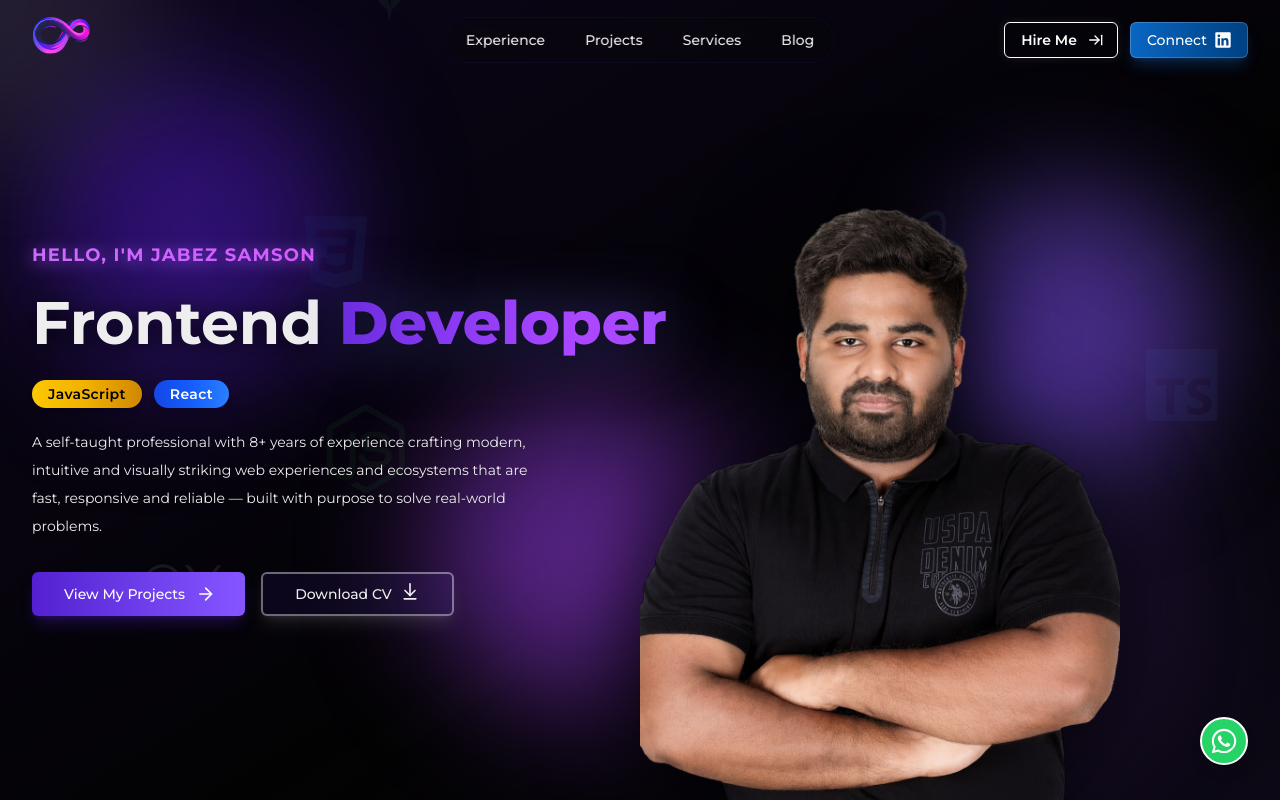
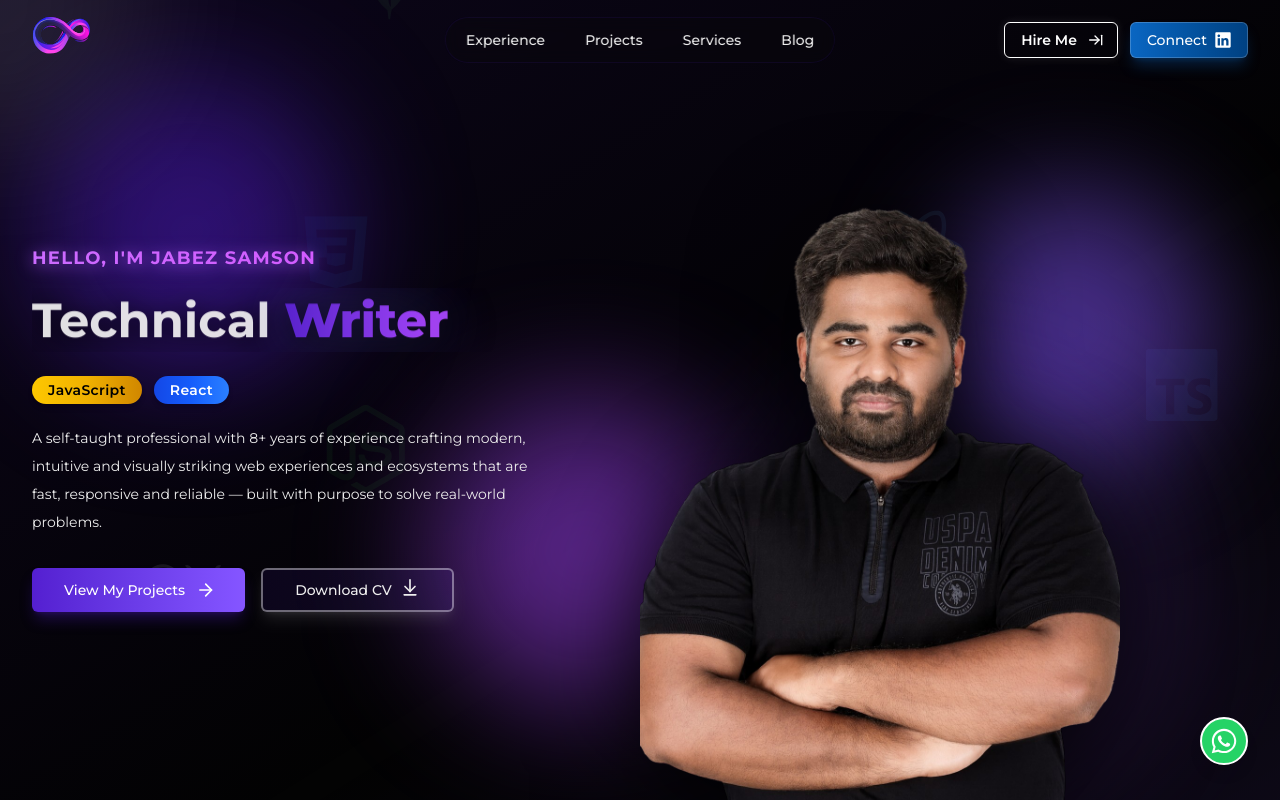
Before and after one commit to jabezsamsondev-prog/my_portfolio_website, a React (Vite) app: page / in a window 1280 px wide. Shown: the top 800 px of the page. Built offline with nearby package versions, Linux system fonts and the light colour scheme.

Commit message:
few changes in hero section

```diff
--- a/src/components/sections/Hero.tsx
+++ b/src/components/sections/Hero.tsx
@@ -1,5 +1,6 @@
 import { Button } from "../ui/Button";
-import { motion } from "framer-motion";
+import { useState, useEffect } from "react";
+import { motion, AnimatePresence } from "framer-motion";
 import { ArrowRight, ArrowDownToLine } from "lucide-react";
 import {
   SiMongodb,
@@ -16,6 +17,23 @@ export function Hero() {
   const scrollToSection = (id: string) => {
     document.getElementById(id)?.scrollIntoView({ behavior: "smooth" });
   };
+
+  const titles = [
+    "Front-end Engineer",
+    "Product Consultant",
+    "Technical Writer",
+    "Digital Experience Architect",
+    "Tech Innovator",
+  ];
+
+  const [index, setIndex] = useState(0);
+
+  useEffect(() => {
+    const interval = setInterval(() => {
+      setIndex((prev) => (prev + 1) % titles.length);
+    }, 3000); // Change every 3 seconds
+    return () => clearInterval(interval);
+  }, []);
 
   return (
     <section
@@ -207,15 +225,26 @@ export function Hero() {
               >
                 HELLO, I'M JABEZ SAMSON
               </motion.h2>
-              <h1 className="text-3xl sm:text-3xl md:text-4xl lg:text-3xl xl:text-6xl font-extrabold mb-3 leading-tight text-foreground drop-shadow-[0_4px_12px_rgba(0,0,0,0.9)]">
-                Frontend{" "}
-                <span
-                  className="bg-gradient-to-r from-primary via-purple-500 to-accent bg-clip-text text-transparent font-extrabold animate-gradient filter drop-shadow-[0_0_30px_rgba(99,102,241,0.5)]"
-                  style={{ backgroundSize: "200% auto" }}
-                >
-                  Developer
-                </span>
-              </h1>
+              <div className="h-16 sm:h-20 md:h-24 lg:h-16 xl:h-16 overflow-hidden mb-2 sm:mb-4 lg:mb-6">
+                <AnimatePresence mode="wait">
+                  <motion.h1
+                    key={titles[index]}
+                    initial={{ y: 40, opacity: 0 }}
+                    animate={{ y: 0, opacity: 1 }}
+                    exit={{ y: -40, opacity: 0 }}
+                    transition={{ duration: 0.5, ease: "easeInOut" }}
+                    className="text-2xl sm:text-4xl md:text-[2.75rem] lg:text-5xl xl:text-5xl font-extrabold leading-tight text-foreground drop-shadow-[0_4px_12px_rgba(0,0,0,0.9)]"
+                  >
+                    {titles[index].split(" ")[0]}{" "}
+                    <span
+                      className="bg-gradient-to-r from-primary via-purple-500 to-accent bg-clip-text text-transparent font-extrabold animate-gradient filter drop-shadow-[0_0_30px_rgba(99,102,241,0.5)]"
+                      style={{ backgroundSize: "200% auto" }}
+                    >
+                      {titles[index].split(" ").slice(1).join(" ")}
+                    </span>
+                  </motion.h1>
+                </AnimatePresence>
+              </div>
               <div className="flex gap-3 my-5 justify-center items-center lg:justify-start">
                 <span className="inline-block px-4 py-1 rounded-full bg-gradient-to-r from-yellow-400 via-yellow-500 to-yellow-600 text-black font-semibold shadow-md text-sm tracking-wide">
                   JavaScript
--- a/src/components/ui/Header.tsx
+++ b/src/components/ui/Header.tsx
@@ -44,10 +44,13 @@ export function Header() {
       // Detect active section
       const sections = [
         "hero",
-        "hero",
         "experience",
         "work",
         "services",
+        "skills",
+        "highlights",
+        "about",
+        "inspiration",
         "blog",
         "contact",
       ];
@@ -126,7 +129,14 @@ export function Header() {
                   animate={{
                     left: indicatorStyle.left,
                     width: indicatorStyle.width,
-                    opacity: activeSection === "hero" ? 0 : 1,
+                    opacity: [
+                      "experience",
+                      "work",
+                      "services",
+                      "blog",
+                    ].includes(activeSection)
+                      ? 1
+                      : 0,
                   }}
                   transition={{
                     type: "spring",
@@ -199,7 +209,11 @@ export function Header() {
               <Button
                 variant="outline"
                 size="sm"
-                className="text-white px-3 py-1.5 xl:px-4 xl:py-2 rounded-md text-xs xl:text-sm font-semibold flex items-center gap-2 bg-transparent border border-white hover:bg-white hover:text-slate-950 transition-all duration-300 shadow-[0_0_10px_rgba(255,255,255,0.1)] hover:shadow-[0_0_20px_rgba(255,255,255,0.4)]"
+                className={`px-3 py-1.5 xl:px-4 xl:py-2 rounded-md text-xs xl:text-sm font-semibold flex items-center gap-2 border border-white transition-all duration-300 ${
+                  activeSection === "contact"
+                    ? "bg-white text-slate-950 shadow-[0_0_20px_rgba(255,255,255,0.4)]"
+                    : "text-white bg-transparent hover:bg-white hover:text-slate-950 shadow-[0_0_10px_rgba(255,255,255,0.1)] hover:shadow-[0_0_20px_rgba(255,255,255,0.4)]"
+                }`}
                 style={{ minHeight: "36px", maxHeight: "36px" }}
                 onClick={() => scrollToSection("contact")}
               >
```
